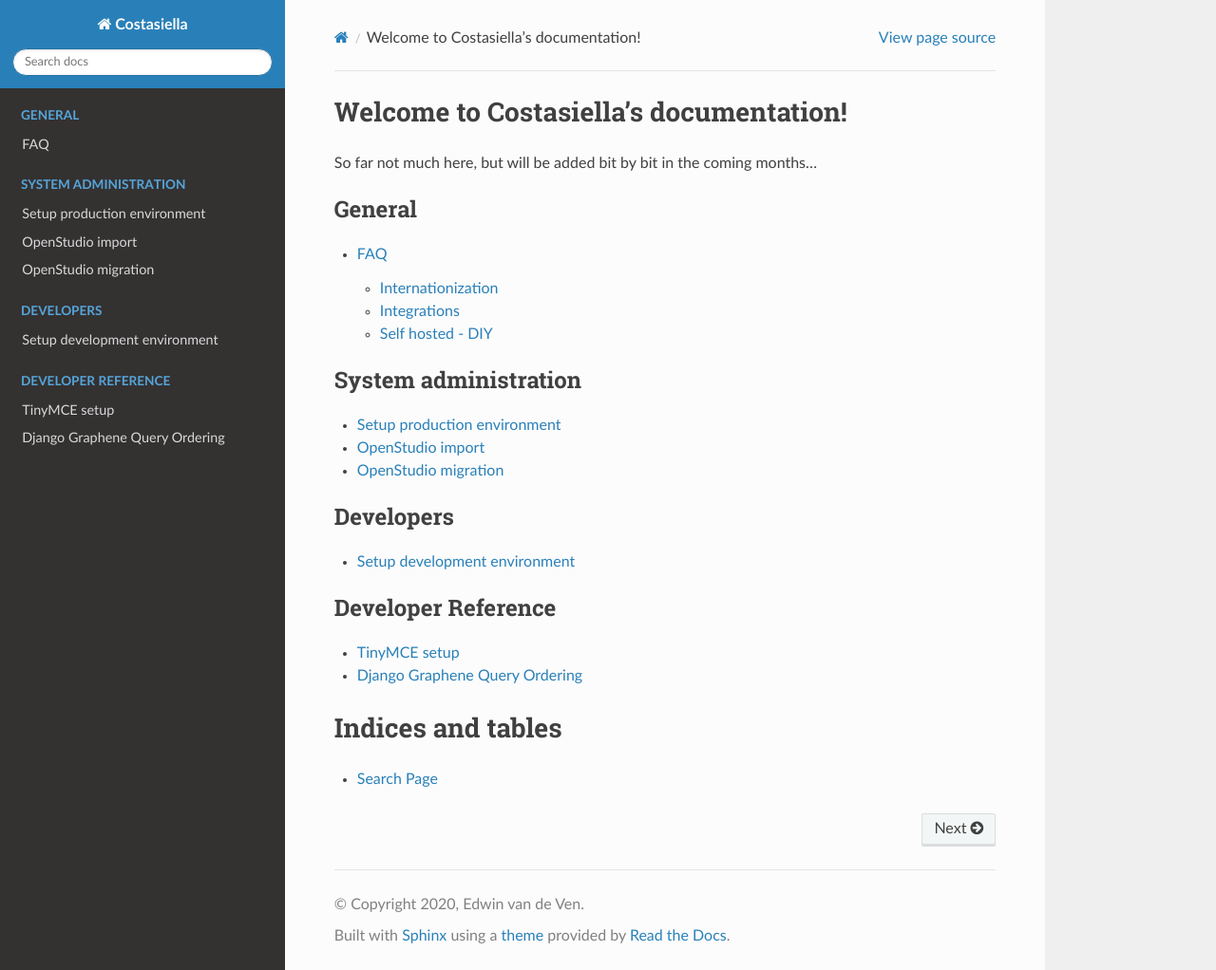
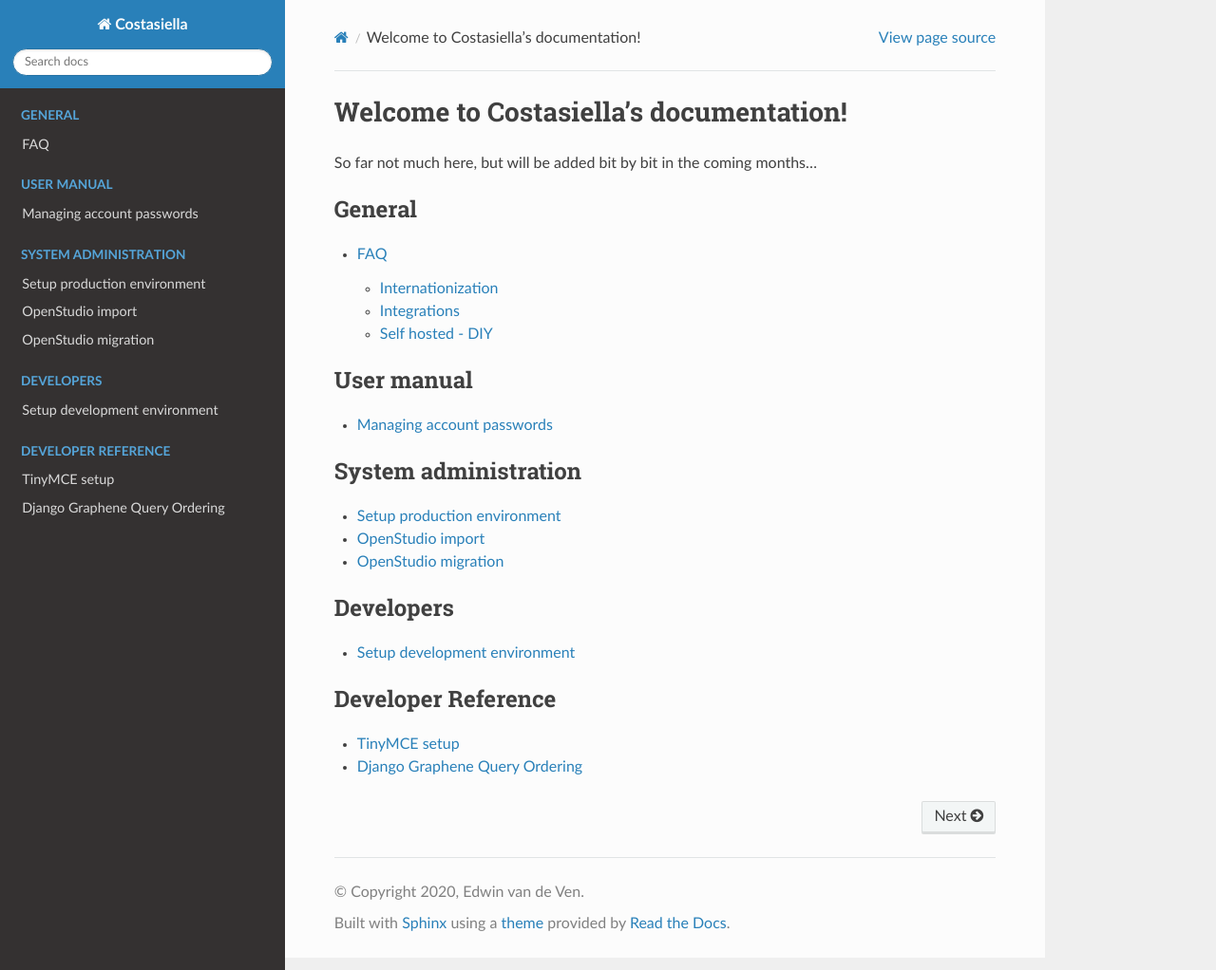
Before and after one commit to costasiella/costasiella_docs, a Sphinx documentation site: the page built from source/index.rst, in a window 1280 px wide and 1022 px high. Shown: the whole window at 95% size. Built offline with Sphinx 7.4.7 and the Read the Docs theme 2.0.0, drawn with Linux system fonts in a browser that asks for light colours.

Commit message:
Add managing account passwords page

```diff
--- a/source/developer/setup_development_environment.rst
+++ b/source/developer/setup_development_environment.rst
@@ -109,7 +109,7 @@ NPM
     sudo apt install nodejs
     cd frontend
     # install node modules
-    npm install
+    npm install --legacy-peer-deps
 
 Python virtual environment
 ---------------------------
--- a/source/index.rst
+++ b/source/index.rst
@@ -13,6 +13,12 @@ So far not much here, but will be added bit by bit in the coming months...
    :caption: General
 
    faq.rst
+
+.. toctree::
+    :maxdepth: 1
+    :caption: User manual
+
+    user_manual/managing_account_passwords.rst
 
 .. toctree::
     :maxdepth: 1
@@ -36,9 +42,9 @@ So far not much here, but will be added bit by bit in the coming months...
     developer/reference/django_graphene_query_ordering.rst
 
 
-Indices and tables
-==================
+.. Indices and tables
+.. ==================
 
-.. * :ref:`genindex`
-.. * :ref:`modindex`
-* :ref:`search`
+.. .. * :ref:`genindex`
+.. .. * :ref:`modindex`
+.. * :ref:`search`
```
Also changed, not shown: source/user_manual/managing_account_passwords.rst (added, +26 -0 lines).
